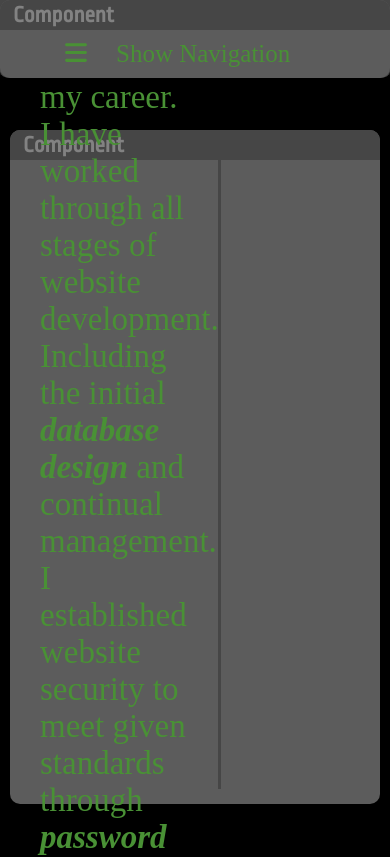
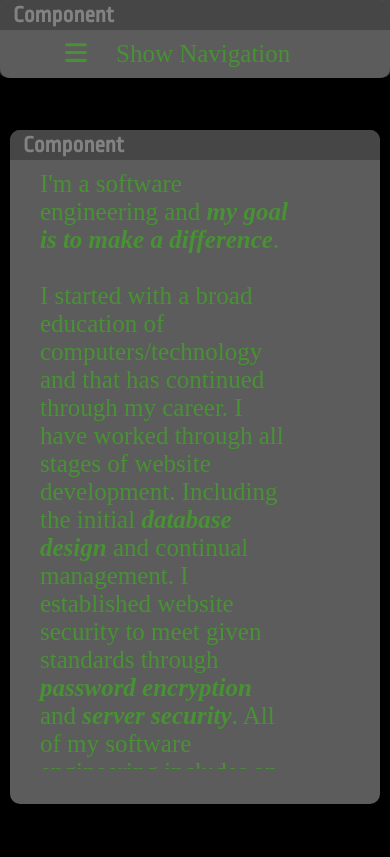
Before and after one commit to spencercheney/portfolio, a Next.js app: page /aboutMe in a window 390 px wide. Shown: the top 857 px of the page. Built offline with nearby package versions, Linux system fonts and the light colour scheme; a web font is replaced by a local one.

Commit message:
about me is responsive

```diff
--- a/app/(toast_container)/aboutMe/page.js
+++ b/app/(toast_container)/aboutMe/page.js
@@ -1,18 +1,27 @@
 'use client'
 
 import useContent from "@/components/UseContent"
-import { useEffect, useState } from "react"
+import { useEffect, useRef, useState } from "react"
 import styles from "@/styles/about_me.module.css"
 
 export default function main() {
   const contentDispatch = useContent()
+  const infoRef = useRef(null)
   const [info, setInfo] = useState(<></>)
 
   useEffect(() => {
     contentDispatch({type: "open"})
   }, [])
 
-  function updateInfo(title) {
+  useEffect(() => {
+    if(infoRef.current.children.length > 0) {
+
+    }
+  }, [info])
+
+  function updateInfo(e) {
+    e.preventDefault()
+    const title = e.target.innerText
     switch(title) {
       case "my goal is to make a difference":
         setInfo(
@@ -60,18 +69,19 @@ export default function main() {
         )
         break
     }
+    setTimeout(() => infoRef.current.children[0].scrollIntoView({ behavior: "smooth", block: "start", inline: "nearest" }), 5)
   }
 
   return (<>
     <div className={styles.text}>
-      I'm a software engineering and <span className={styles.bold} onClick={e => updateInfo(e.target.innerText)}>my goal is to make a difference</span>.
+      I'm a software engineering and <span className={styles.bold} onClick={updateInfo}>my goal is to make a difference</span>.
 
       <br/><br/>
       I started with a broad education of computers/technology and that has continued through my career. I have worked through all stages of website development. Including the
-      initial <span className={styles.bold} onClick={e => updateInfo(e.target.innerText)}>database design</span> and continual management. I established website security to meet given standards
-      through <span className={styles.bold} onClick={e => updateInfo(e.target.innerText)}>password encryption</span> and <span className={styles.bold} onClick={e => updateInfo(e.target.innerText)}>server security</span>.
-      All of my software engineering includes an enhanced user expirience through user-friendly <span className={styles.bold} onClick={e => updateInfo(e.target.innerText)}>frontend development</span> and UX design.
+      initial <span className={styles.bold} onClick={updateInfo}>database design</span> and continual management. I established website security to meet given standards
+      through <span className={styles.bold} onClick={updateInfo}>password encryption</span> and <span className={styles.bold} onClick={updateInfo}>server security</span>.
+      All of my software engineering includes an enhanced user expirience through user-friendly <span className={styles.bold} onClick={updateInfo}>frontend development</span> and UX design.
     </div>
-    <div className={styles.additionalInfo}>{info}</div>
+    <div className={styles.additionalInfo} ref={infoRef}>{info}</div>
   </>)
 }
--- a/styles/about_me.module.css
+++ b/styles/about_me.module.css
@@ -12,7 +12,7 @@
   left: calc(40% + 60px);
   margin-top: -10px;
   height: calc(100% - 55px);
-  width: calc(60% - 60px);
+  width: calc(60% - 70px);
   border-left: 3px solid #464646;
   padding-left: 10px;
   padding-top: 10px;
@@ -43,3 +43,46 @@
   position: relative;
   text-decoration: underline;
 }
+
+@media (max-width:1450px) {
+  .additionalInfo {
+    height: calc(100% - 40px);
+  }
+}
+
+@media (max-width:945px) {
+  .text {
+    font-size: 25px;
+  }
+
+  .additionalInfo > div {
+    width: calc(100% - 60px);
+  }
+}
+@media (max-width:625px) {
+  .text {
+    width: calc(100% - 60px);
+    top: auto;
+    transform: none;
+    position: static;
+  }
+
+  .additionalInfo {
+    position: relative;
+    left: -30px;
+    padding-left: 0;
+    margin-top: 20px;
+    height: auto;
+    width: calc(100% + 60px);
+    border-left: none;
+    border-top: 3px solid #464646;
+  }
+
+  .additionalInfo > div {
+    top: auto;
+    transform: none;
+    position: relative;
+    left: 5px;
+    width: calc(100% - 40px);
+  }
+}
--- a/styles/container.module.css
+++ b/styles/container.module.css
@@ -9,6 +9,7 @@
 .children {
   height: calc(100% - 75px);
   overflow-y: auto;
+  overflow-x: hidden;
   padding-top: 10px;
   padding-left: 30px;
   padding-right: 30px;
```
